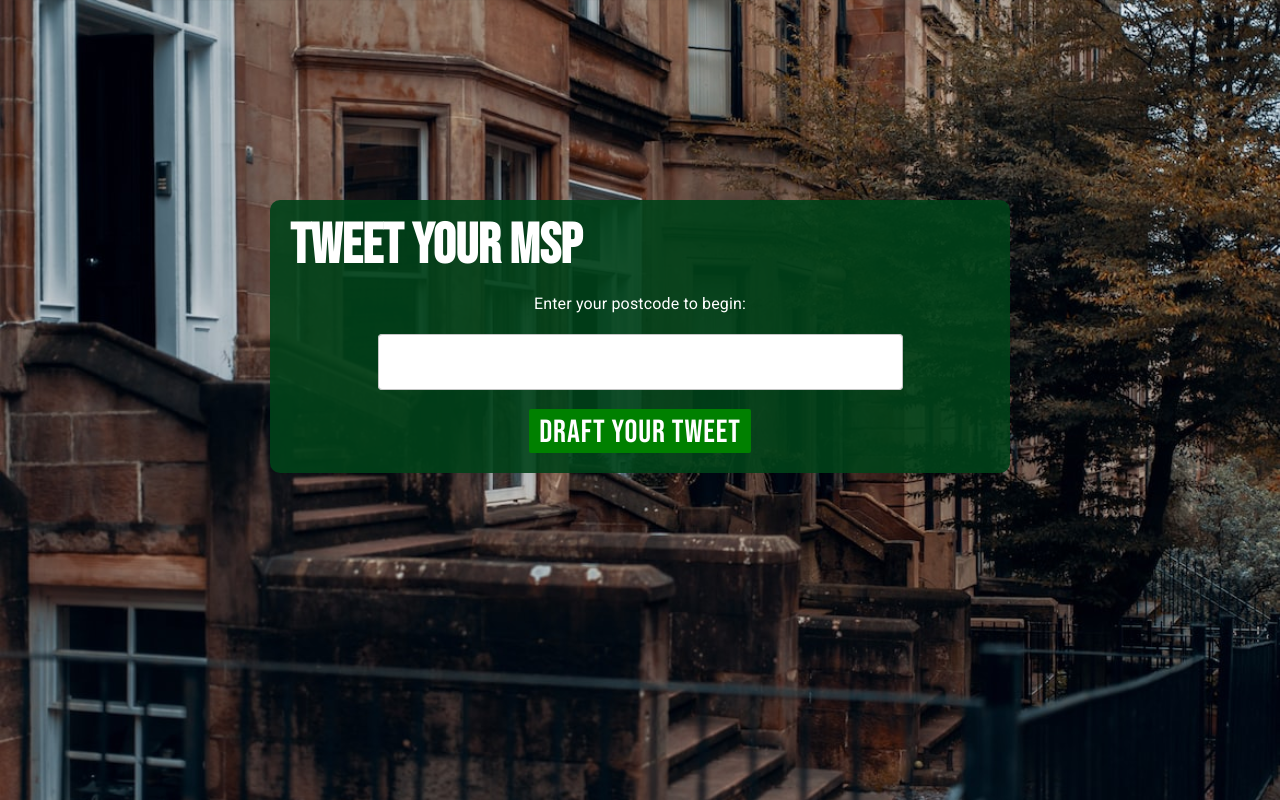
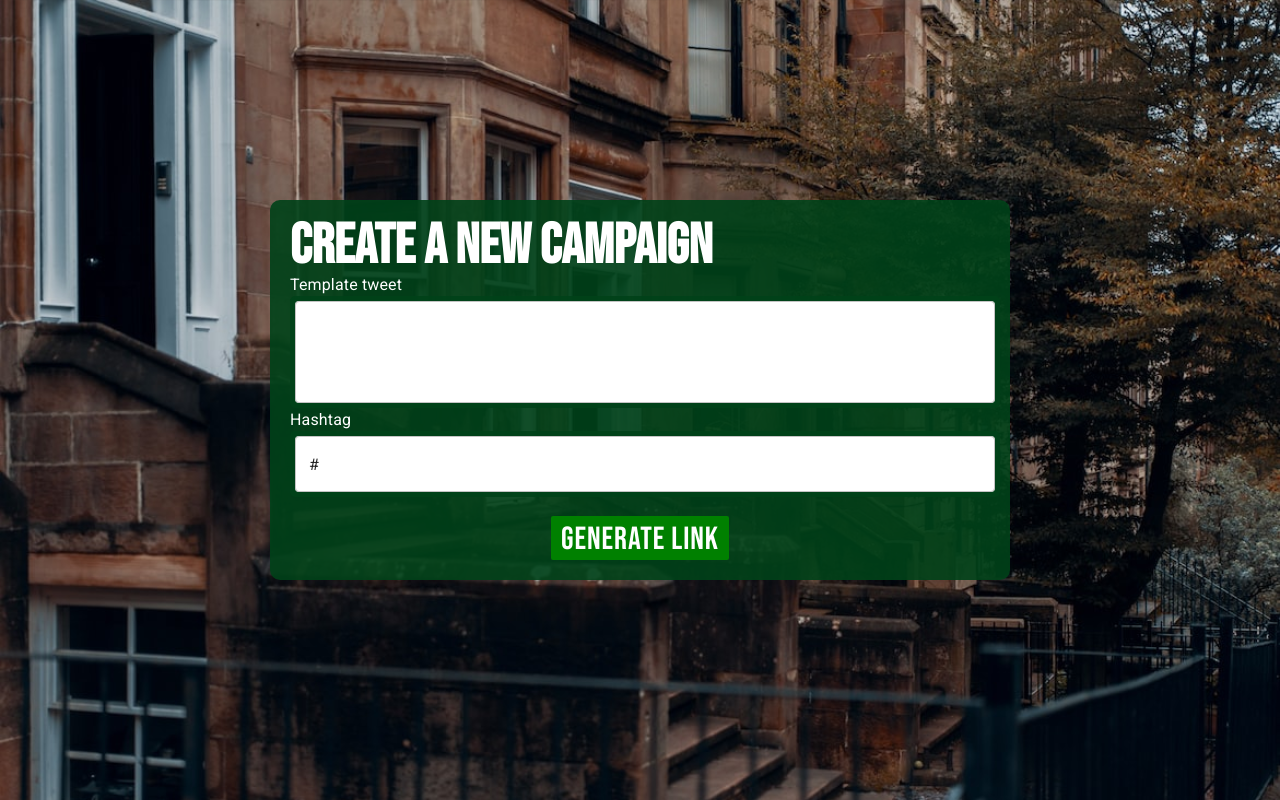
Before and after one commit to gordonmaloney/msp-ceasefire, a React (Create React App) app: page /newcampaign in a window 1280 px wide. Shown: the top 800 px of the page. Built offline with nearby package versions, Linux system fonts and the light colour scheme.

Commit message:
start campaign

```diff
--- a/package.json
+++ b/package.json
@@ -12,6 +12,8 @@
     "@testing-library/user-event": "^13.5.0",
     "react": "^18.2.0",
     "react-dom": "^18.2.0",
+    "react-router": "^6.7.0",
+    "react-router-dom": "^6.7.0",
     "react-scripts": "5.0.1",
     "web-vitals": "^2.1.4"
   },
--- a/public/index.html
+++ b/public/index.html
@@ -7,7 +7,7 @@
     <meta name="theme-color" content="#000000" />
     <meta
       name="description"
-      content="Web site created using create-react-app"
+      content="A Living Rent tool for giving politicians hell"
     />
     <link rel="apple-touch-icon" href="%PUBLIC_URL%/logo192.png" />
     <!--
@@ -24,7 +24,7 @@
       work correctly both with client-side routing and a non-root public URL.
       Learn how to configure a non-root public URL by running `npm run build`.
     -->
-    <title>React App</title>
+    <title>Living Rent: Tweetr</title>
   </head>
   <body>
     <noscript>You need to enable JavaScript to run this app.</noscript>
--- a/src/App.js
+++ b/src/App.js
@@ -1,11 +1,19 @@
 import { PostCode } from "./PostCode";
 import { Tweetr } from "./Tweetr";
+import { NewCampaign } from "./NewCampaign";
 
+import { Routes, Route, BrowserRouter } from "react-router-dom";
 
 function App() {
   return (
     <>
-    <PostCode />
+      <BrowserRouter>
+        <Routes>
+        <Route path="/" element={<PostCode />} />
+          <Route path="/:hashtag/:template" element={<PostCode />} />
+        <Route path='/newcampaign' element={<NewCampaign />} />
+        </Routes>
+      </BrowserRouter>
     </>
   );
 }
--- /dev/null
+++ b/src/NewCampaign.jsx
@@ -0,0 +1,109 @@
+import { FormLabel, TextField, Button } from "@mui/material";
+import { useState } from "react";
+import { BtnStyle, BtnStyleSmall } from "./Shared";
+import React from "react";
+
+export const NewCampaign = () => {
+  const [tweetBody, setTweetBody] = useState("");
+  const [hashtag, setHashtag] = useState("");
+  const [link, setLink] = useState("");
+
+  return (
+    <div
+      className="landingContainer"
+      style={{
+        width: "60%",
+        minWidth: "250px",
+        marginLeft: "auto",
+        marginRight: "auto",
+        marginTop: "25vh",
+      }}
+    >
+      <span className="bebas header header2">Create a new campaign</span>
+
+      <br />
+      <FormLabel sx={{ color: "white" }}>Template tweet</FormLabel>
+      <br />
+      <TextField
+        className={"notFlash"}
+        fullWidth
+        required
+        id="user-tweet"
+        multiline
+        minRows={3}
+        defaultValue={tweetBody}
+        inputProps={{ maxLength: 280 - (hashtag.length + 2) }}
+        onChange={(e) => setTweetBody(e.target.value)}
+        InputProps={{
+          style: {
+            backgroundColor: "white",
+          },
+        }}
+      />
+      <br />
+
+      <FormLabel sx={{ color: "white" }}>Hashtag</FormLabel>
+      <br />
+      <TextField
+        className="notFlash"
+        fullWidth
+        id="hashtag"
+        defaultValue={"#" + hashtag}
+        InputProps={{
+          style: {
+            backgroundColor: "white",
+          },
+        }}
+        onChange={(e) => setHashtag(e.target.value)}
+      />
+
+      <br />
+      <br />
+
+      <center>
+        <Button
+          sx={BtnStyle}
+          onClick={() => {
+            setLink(
+             (window.location.origin +
+                "/" +
+                encodeURIComponent(hashtag.replace("#", "")) +
+                "/" +
+                encodeURIComponent(tweetBody))
+            );
+          }}
+        >
+          Generate link
+        </Button>
+      </center>
+
+      {link && (
+        <>
+          <br />
+
+          <TextField
+            className="notFlash"
+            fullWidth
+            id="link"
+            defaultValue={link}
+            InputProps={{
+              style: {
+                backgroundColor: "white",
+              },
+            }}
+          />
+          <center>
+            <Button
+              onClick={() => {
+                navigator.clipboard.writeText(link);
+              }}
+              sx={BtnStyleSmall}
+            >
+              Copy
+            </Button>
+          </center>
+        </>
+      )}
+    </div>
+  );
+};
--- a/src/PostCode.jsx
+++ b/src/PostCode.jsx
@@ -16,13 +16,22 @@ export const PostCode = () => {
   const [region, setRegion] = useState(null);
   const [constMSPs, setConstMSPs] = useState([]);
 
+  const [invalid, setInvalid] = useState(false)
+
   const fetchPostcodeDeets = async () => {
+
+    try {
     const response = await fetch(
       `https://api.postcodes.io/scotland/postcodes/${postcode}`
     );
 
     const data = await response.json();
-    setConstituency(data.result.scottish_parliamentary_constituency);
+    invalid && setInvalid(false)
+    setConstituency(data.result.scottish_parliamentary_constituency); }
+    catch {
+      setInvalid(true)
+      console.log('invalid postcode')
+    }
   };
 
   useEffect(() => {
@@ -66,8 +75,9 @@ export const PostCode = () => {
               <br />
               <br />
               <TextField
+              autoFocus
                 id="postcodeInput"
-                sx={{ width: "75%" }}
+                sx={{ width: "75%", border: invalid && 'red 2px solid', borderRadius: invalid && '5px' }}
                 defaultValue={postcode}
                 onChange={(e) => setPostcode(e.target.value)}
                 InputProps={{
@@ -76,7 +86,7 @@ export const PostCode = () => {
                   },
                 }}
               />
-
+{invalid && <h5>This postcode doesn't seem to be valid! Try again</h5>}
               <br />
               <br />
               <Button sx={BtnStyle} onClick={() => fetchPostcodeDeets()}>
@@ -103,8 +113,8 @@ export const PostCode = () => {
               region={region}
               setConstituency={() => setConstituency(null)}
               constMSPs={constMSPs}
-              msp={
-                msps.filter((msp) => msp.constituency == constituency)[0].msp
+              mspProp={
+                msps.filter((msp) => msp.constituency == constituency)[0]
               }
             />
           </div>
--- a/src/Tweetr.jsx
+++ b/src/Tweetr.jsx
@@ -5,31 +5,42 @@ import { useState } from "react";
 import { handles } from "./HANDLES";
 import { BtnStyle, BtnStyleSmall } from "./Shared";
 
+import {useParams} from 'react-router-dom'
+
 //accordion imports
 import Accordion from "@mui/material/Accordion";
 import AccordionSummary from "@mui/material/AccordionSummary";
 import AccordionDetails from "@mui/material/AccordionDetails";
 import ExpandMoreIcon from "@mui/icons-material/ExpandMore";
+import { msps } from "./MSPS";
 
 export const Tweetr = ({
-  msp,
+  mspProp,
   constMSPs,
   constituency,
   region,
   setConstituency,
 }) => {
-  console.log(constMSPs);
+
+  const params = useParams();
+  console.log(params)
+
+  const hashtag = '#' + (params.hashtag || 'RentControlsNow')
+  const template = params.template || "will  you stand with tenants?"
+
+
 
   const [mspHandle, setMspHandle] = useState("");
   const [tweetBody, setTweetBody] = useState("");
+  const [msp, setMsp] = useState(mspProp);
 
   useEffect(() => {
-    setMspHandle(handles.filter((hand) => hand.msp == msp)[0].handle);
+    setMspHandle(handles.filter((hand) => hand.msp == msp.msp)[0].handle);
   }, [msp, constMSPs]);
 
   useEffect(() => {
     setTweetBody(
-      `Hi ${mspHandle}, will you support this great campaign?\n\n#RentControlsNow`
+      `Hi ${mspHandle}, ` + template
     );
   }, [mspHandle]);
 
@@ -59,6 +70,10 @@ export const Tweetr = ({
       <br />
       {mspHandle !== "none" ? (
         <>
+          <span>
+            You're tweeting: <b>{msp.msp}, {msp.party}</b>
+          </span>
+          <br/><br/>
           <FormLabel sx={{ color: "white" }}>Your tweet</FormLabel>
           <br />
           <TextField
@@ -69,6 +84,7 @@ export const Tweetr = ({
             multiline
             minRows={3}
             defaultValue={tweetBody}
+            inputProps={{ maxLength: 280-(hashtag.length+2) }}
             onChange={(e) => setTweetBody(e.target.value)}
             InputProps={{
               style: {
@@ -76,6 +92,26 @@ export const Tweetr = ({
               },
             }}
           />
+          <TextField
+          disabled
+          className="notFlash"
+            fullWidth
+            id="hashtag"
+            defaultValue={hashtag}
+            InputProps={{
+              style: {
+                backgroundColor: "white",
+              },
+            }}
+          />
+          <div
+            style={{
+              textAlign: "right",
+              color: `rgb(${255}, ${255-(((tweetBody.length+hashtag.length)-250)*10)}, ${255-(((tweetBody.length+hashtag.length)-250)*10)})`
+            }}
+          >
+            {tweetBody.length+hashtag.length+2}/280
+          </div>
         </>
       ) : (
         <>It looks like this MSP isn't on Twitter.</>
@@ -86,7 +122,7 @@ export const Tweetr = ({
         <Button
           sx={BtnStyle}
           target="_blank"
-          href={`https://twitter.com/intent/tweet?text=${tweetBody
+          href={`https://twitter.com/intent/tweet?text=${(tweetBody+' '+hashtag)
             .replace("#", "%23")
             .replace(/\n/g, "%0A")}`}
         >
@@ -133,11 +169,7 @@ export const Tweetr = ({
                       sx={BtnStyleSmall}
                       onClick={() => {
                         handles.filter((hand) => hand.msp == filtMsp.msp)[0]
-                          .handle !== "none" &&
-                          setMspHandle(
-                            handles.filter((hand) => hand.msp == filtMsp.msp)[0]
-                              .handle
-                          );
+                          .handle !== "none" && setMsp(filtMsp);
                         refresh();
                       }}
                     >
```
Also changed, not shown: 1 other file (tests, documents, lock files or other folders).
